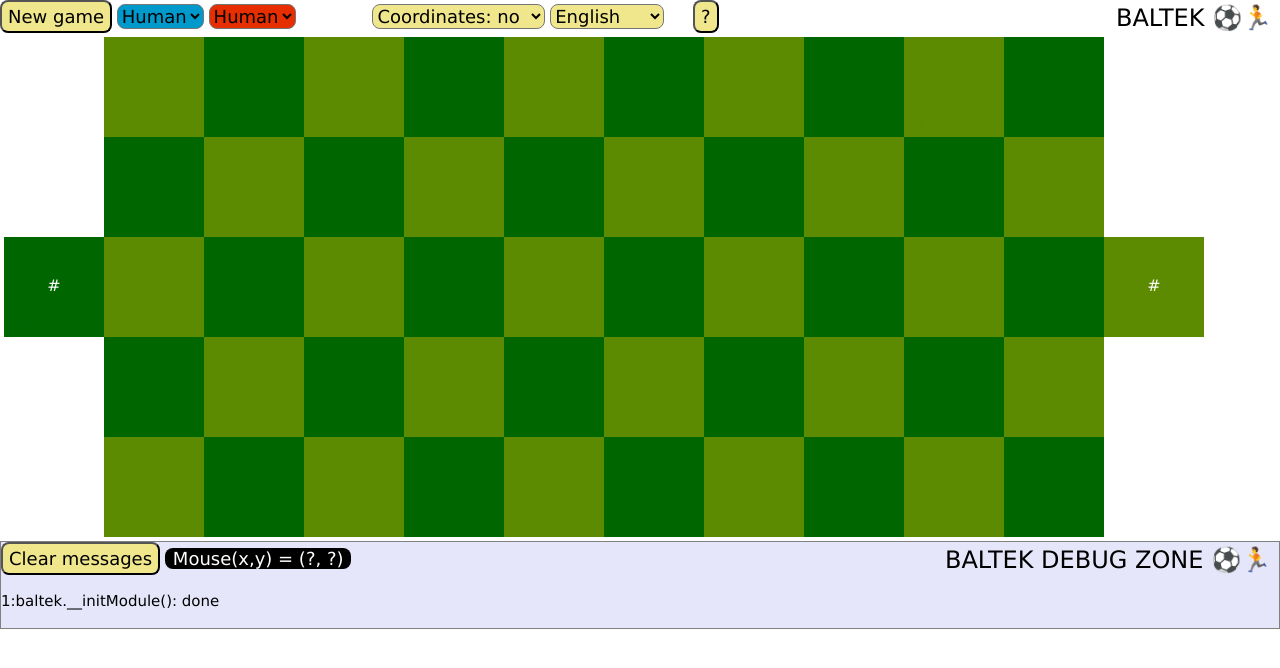
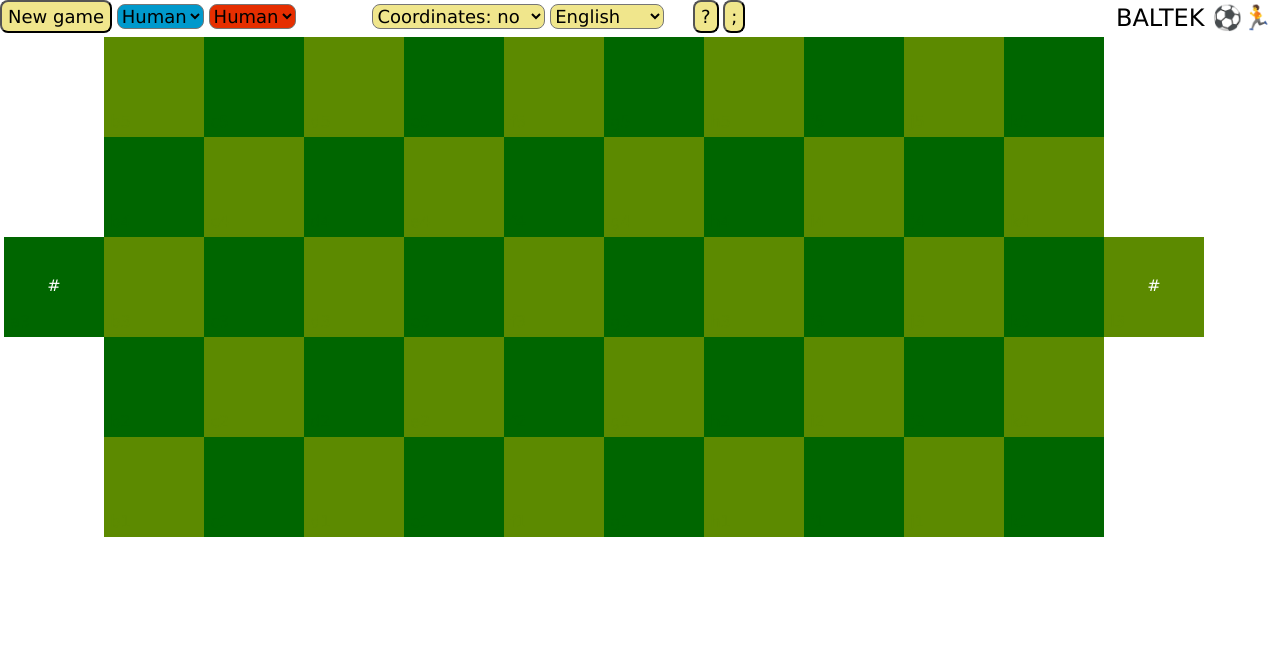
Before and after one commit to LucasBorboleta/Baltek, a plain HTML site: page packages/baltek-the-program/index.html in a window 1280 px wide. Drawn offline with Linux system fonts and the light colour scheme.

Commit message:
Add debug button

```diff
--- a/packages/baltek-the-program/index.html
+++ b/packages/baltek-the-program/index.html
@@ -82,6 +82,7 @@
 				<button class="baltek-button-class" type="button" id="baltek-button-rules" ></button>
 				<button class="baltek-button-class" type="button" id="baltek-button-help" ></button>
 	        	<button class="baltek-button-class" type="button" id="baltek-button-about" ></button>
+				<button class="baltek-button-class" type="button" id="baltek-button-debug" ></button>
 			</div>
 		</div>
 
--- a/packages/baltek-the-program/js/baltek/debug/__debug.js
+++ b/packages/baltek-the-program/js/baltek/debug/__debug.js
@@ -28,21 +28,29 @@ baltek.debug.__initModule = function(){
     baltek.debug.__initModuleCalled = true;
 
     // Init required modules
-    // None
+    baltek.widget.__initModule();
 
     // Init inner classes
     // None
 
     baltek.debug.messageCount = 0;
 
-    baltek.debug.isEnabled = ( document.getElementById( "baltek-debugZone" ) !== null ) ;
+    baltek.debug.isEnabled = true ;
+    baltek.debug.zone = new baltek.widget.Widget( "baltek-debugZone" , null);
     baltek.debug.messages = document.getElementById( "baltek-debug-messages" );
     baltek.debug.mousePosition = document.getElementById( "baltek-debug-mousePosition" );
+    baltek.debug.toggle();
 };
 
 baltek.debug.clearMessages = function(){
-    if ( baltek.debug.isEnabled ) {
-        baltek.debug.messages.innerHTML = "" ;
+    baltek.debug.messages.innerHTML = "" ;
+};
+
+baltek.debug.toggle = function(){
+    baltek.debug.isEnabled = ( ! baltek.debug.isEnabled );
+    baltek.debug.zone.show(baltek.debug.isEnabled)  ;
+    if ( ! baltek.debug.isEnabled ) {
+        baltek.debug.clearMessages();
     }
 };
 
--- a/packages/baltek-the-program/js/baltek/i18n/translations.js
+++ b/packages/baltek-the-program/js/baltek/i18n/translations.js
@@ -22,6 +22,8 @@ along with this program.  If not, see <http://www.gnu.org/licenses/>.
 baltek.i18n.translations = {};
 
 baltek.i18n.translations.en = {
+    "baltek-button-debug:button"       : ";" ,
+
     "baltek-button-about:button"       : "About" ,
     "baltek-button-help:button"        : "Help" ,
     "baltek-button-rules:button"       : "Rules" ,
@@ -65,6 +67,8 @@ baltek.i18n.translations.en = {
 };
 
 baltek.i18n.translations.eo = {
+    "baltek-button-debug:button"       : ";" ,
+
     "baltek-button-about:button"       : "Pri" ,
     "baltek-button-help:button"        : "Helpo" ,
     "baltek-button-rules:button"       : "Reguloj" ,
@@ -108,6 +112,8 @@ baltek.i18n.translations.eo = {
 };
 
 baltek.i18n.translations.fr = {
+    "baltek-button-debug:button"       : ";" ,
+
     "baltek-button-about:button"       : "A propos" ,
     "baltek-button-help:button"        : "Aide" ,
     "baltek-button-rules:button"       : "Règles" ,
@@ -151,6 +157,8 @@ baltek.i18n.translations.fr = {
 };
 
 baltek.i18n.translations.pt = {
+    "baltek-button-debug:button"       : ";" ,
+
     "baltek-button-about:button"       : "Sobre" ,
     "baltek-button-help:button"        : "Ajuda" ,
     "baltek-button-rules:button"       : "Regras" ,
--- a/packages/baltek-the-program/js/baltek/presenter/Presenter.js
+++ b/packages/baltek-the-program/js/baltek/presenter/Presenter.js
@@ -127,6 +127,9 @@ baltek.presenter.Presenter.__initClass = function(){
         this.aboutIFrame = new baltek.widget.IFrame( "baltek-iframe-about" , this.i18nTranslator);
         this.about = new baltek.widget.Button( "baltek-button-about" , this.i18nTranslator);
         this.about.registerObserver(this);
+
+        this.debug = new baltek.widget.Button( "baltek-button-debug" , this.i18nTranslator);
+        this.debug.registerObserver(this);
 
         this.ballWatcher = new baltek.draw.BallWatcher();
         this.ballWatcher.registerObserver(this);
--- a/packages/baltek-the-program/js/baltek/presenter/TopState.js
+++ b/packages/baltek-the-program/js/baltek/presenter/TopState.js
@@ -51,6 +51,9 @@ baltek.presenter.TopState.__initClass = function(){
         if ( observable === this.presenter.language ) {
             this.presenter.i18nTranslator.setLanguage(this.presenter.language.getSelection());
 
+        } else if ( observable === this.presenter.debug ) {
+                baltek.debug.toggle();
+
         } else {
 
             if ( this.superState !== null ) {
--- a/packages/baltek-the-program/js/baltek/widget/Widget.js
+++ b/packages/baltek-the-program/js/baltek/widget/Widget.js
@@ -21,9 +21,11 @@ baltek.widget.Widget.__initClass = function(){
 
         this.i18nKeyPrefix = id;
         this.i18nTranslator = i18nTranslator;
-        this.i18nLanguageAspect = this.i18nTranslator.getAspect("languageAspect");
-        this.i18nTranslator.registerObserver(this, this.i18nLanguageAspect);
 
+        if ( this.i18nTranslator !== null ) {
+            this.i18nLanguageAspect = this.i18nTranslator.getAspect("languageAspect");
+            this.i18nTranslator.registerObserver(this, this.i18nLanguageAspect);
+        }
     };
 
     baltek.widget.Widget.prototype.enable = function(condition){
@@ -31,6 +33,7 @@ baltek.widget.Widget.__initClass = function(){
     };
 
     baltek.widget.Widget.prototype.getI18nValueForKeySuffix = function(i18nKeySuffix){
+        baltek.utils.assert( this.i18nTranslator !== null );
         var translatedText = this.i18nTranslator.getValueForKey(this.i18nKeyPrefix, i18nKeySuffix);
         return translatedText;
     };
@@ -64,7 +67,7 @@ baltek.widget.Widget.__initClass = function(){
     };
 
     baltek.widget.Widget.prototype.updateFromObservable = function(observable, aspect){
-        if ( observable === this.i18nTranslator && aspect === this.i18nLanguageAspect ) {
+        if ( this.i18nTranslator !== null && observable === this.i18nTranslator && aspect === this.i18nLanguageAspect ) {
             this.updateFromI18nTranslator();
         } else {
             baltek.utils.assert( false, "observable/aspect not managed" );
```
Also changed, not shown: 1 other file.
